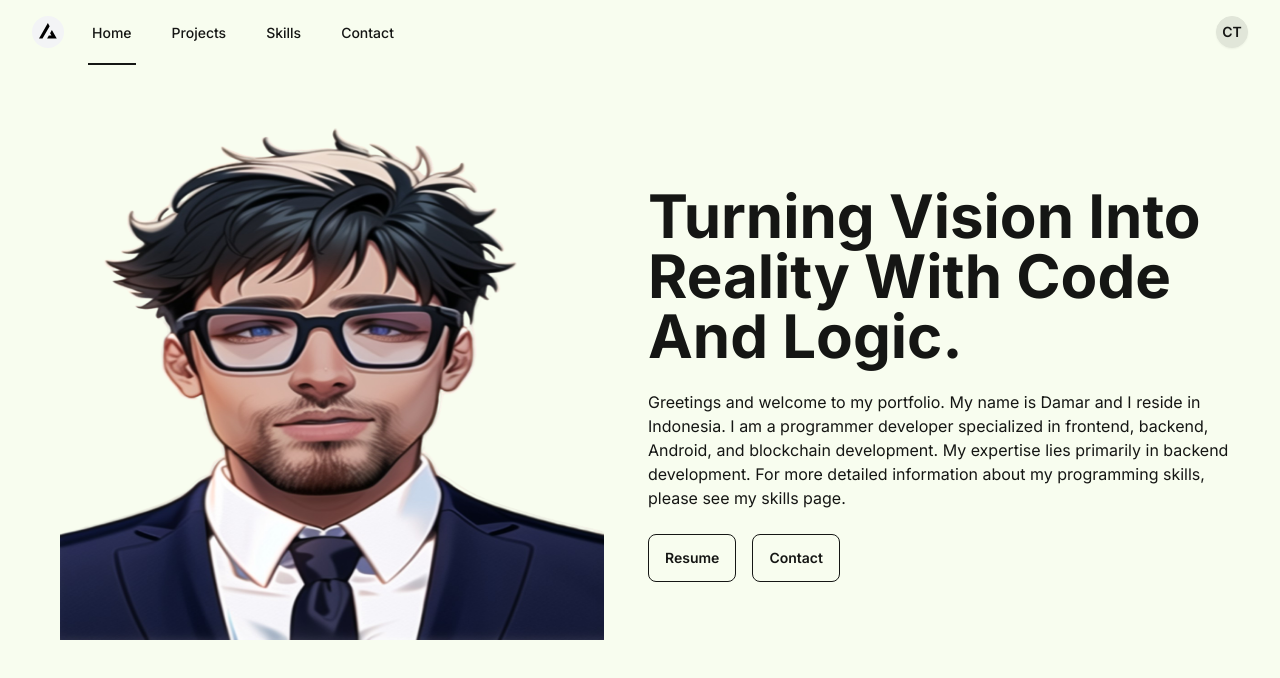
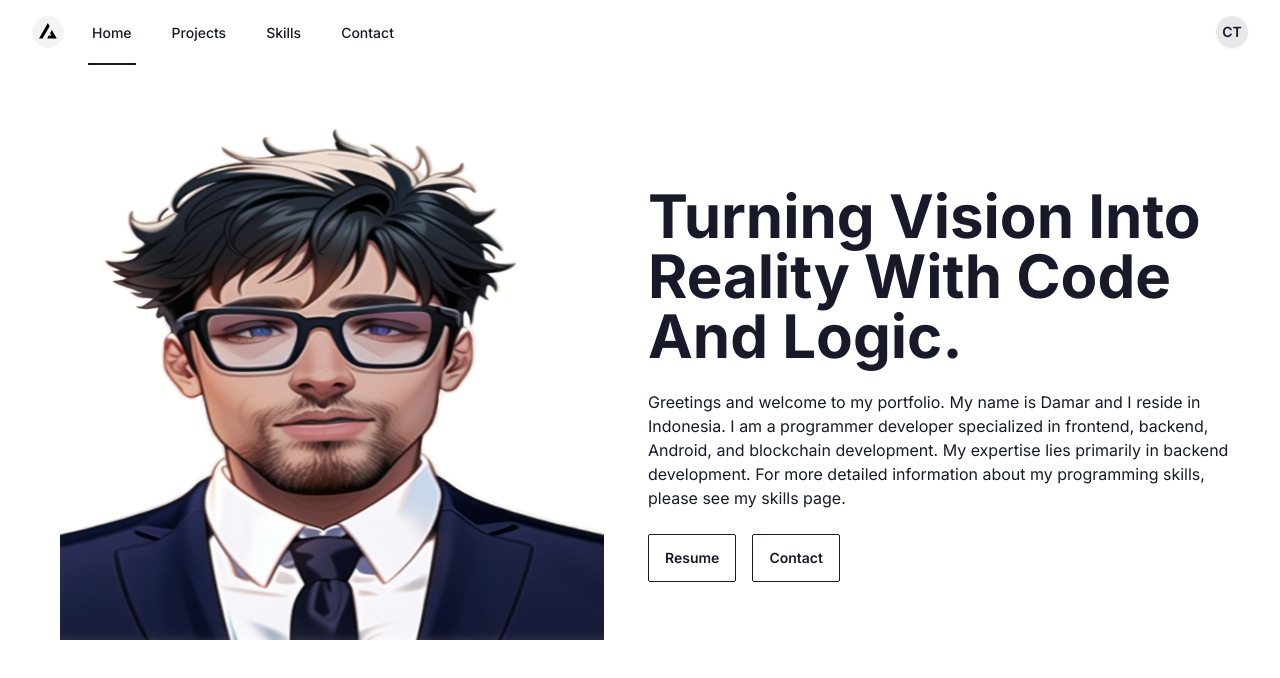
Before and after one commit to damartripamungkas/damartripamungkas.github.io, a Next.js app: page / in a window 1280 px wide. Shown: the top 678 px of the page. Built offline with nearby package versions, Linux system fonts and the light colour scheme.

Commit message:
chore: change theme light to corporate

```diff
--- a/tailwind.config.ts
+++ b/tailwind.config.ts
@@ -8,7 +8,8 @@ const config: Config = {
   ],
   theme: {},
   daisyui: {
-    themes: ["lemonade", "dark"]
+    themes: ["corporate", "dark"],
+    darkTheme: "dark"
   },
   plugins: [require("daisyui")]
 }
```
